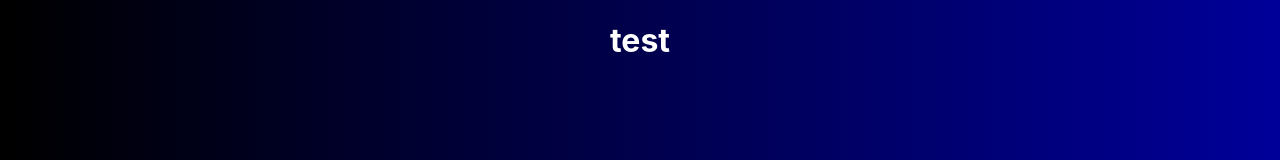
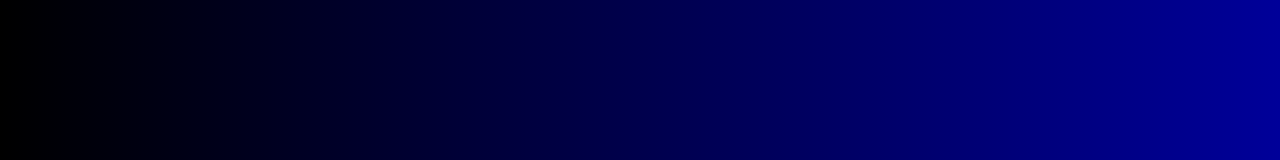
Before and after one commit to OsirOsir/electrohub-frontend, a React (Create React App) app: page / in a window 1280 px wide. Shown: the top 160 px of the page. Built offline with nearby package versions, Linux system fonts and the light colour scheme.

Commit message:
background linear gradient added

```diff
--- a/src/App.css
+++ b/src/App.css
@@ -1,5 +1,6 @@
 .App {
   text-align: center;
+  height: 100vh;
 }
 
 .App-logo {
--- a/src/App.js
+++ b/src/App.js
@@ -2,11 +2,7 @@ import logo from './logo.svg';
 import './App.css';
 
 function App() {
-  return (
-    <div className='App'>
-      <h1>test</h1>
-    </div>
-  );
+  return <div className='App'></div>;
 }
 
 export default App;
```
